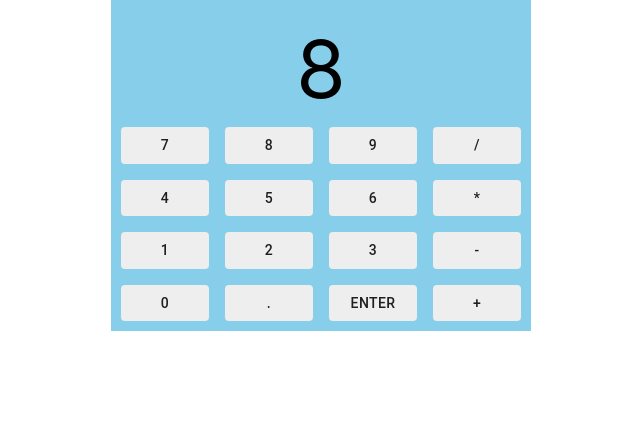
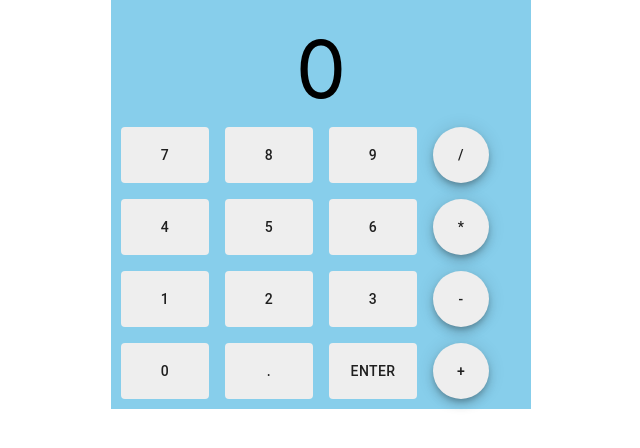
Before and after one commit to KirbyPatrick/calculator, a React (Create React App) app: page / in a window 1280 px wide. Shown: the top 448 px of the page, without its empty margins (319-959 px from the left). Built offline with nearby package versions, Linux system fonts and the light colour scheme.

Commit message:
combined Results component with CalculatorButtons.js and deleted Results.js. added additional styling to operator buttons via Material UI

```diff
--- a/src/App.css
+++ b/src/App.css
@@ -29,3 +29,7 @@ p {
   margin: 10px;
   font-size: 5em;
 }
+
+.fab {
+  background-color: black;
+}
--- a/src/App.js
+++ b/src/App.js
@@ -1,12 +1,10 @@
 import React from "react";
 import "./App.css";
 import CalculatorButtons from "./components/CalculatorButtons";
-import Results from "./components/Results";
 
 function App() {
   return (
     <div className="wrapper center">
-      <Results />
       <CalculatorButtons />
     </div>
   );
--- a/src/components/Results.js
+++ /dev/null
@@ -1,17 +0,0 @@
-import React, { Component } from "react";
-
-class Results extends Component {
-  state = {
-    currentNumber: 8
-  };
-
-  render() {
-    return (
-      <div>
-        <p>{this.state.currentNumber}</p>
-      </div>
-    );
-  }
-}
-
-export default Results;
--- a/src/components/calculatorButtons.js
+++ b/src/components/calculatorButtons.js
@@ -1,27 +1,45 @@
-import React from "react";
+import React, { Component } from "react";
 import Button from "@material-ui/core/Button";
+import Fab from "@material-ui/core/Fab";
 
-const CalculatorButtons = () => {
+class CalculatorButtons extends Component {
+  state = {
+    currentNumber: 0
+  };
+
+  render() {
     return (
+      <div>
+        <div>
+          <p>{this.state.currentNumber}</p>
+        </div>
         <div className="gridClass">
           <Button>7</Button>
           <Button>8</Button>
           <Button>9</Button>
-      <Button>/</Button>
+          <Fab aria-label="Add" className="fab">
+            /
+          </Fab>
           <Button>4</Button>
           <Button>5</Button>
           <Button>6</Button>
-      <Button>*</Button>
+          <Fab aria-label="Add" className="fab">
+            *
+          </Fab>
           <Button>1</Button>
           <Button>2</Button>
           <Button>3</Button>
-      <Button>-</Button>
+          <Fab aria-label="Add" className="fab">
+            -
+          </Fab>
           <Button>0</Button>
           <Button>.</Button>
           <Button>ENTER</Button>
-      <Button>+</Button>
+          <Fab aria-label="Add">+</Fab>
+        </div>
       </div>
     );
-};
+  }
+}
 
 export default CalculatorButtons;
```
Lines whose indentation alone changed are shown as unchanged.
